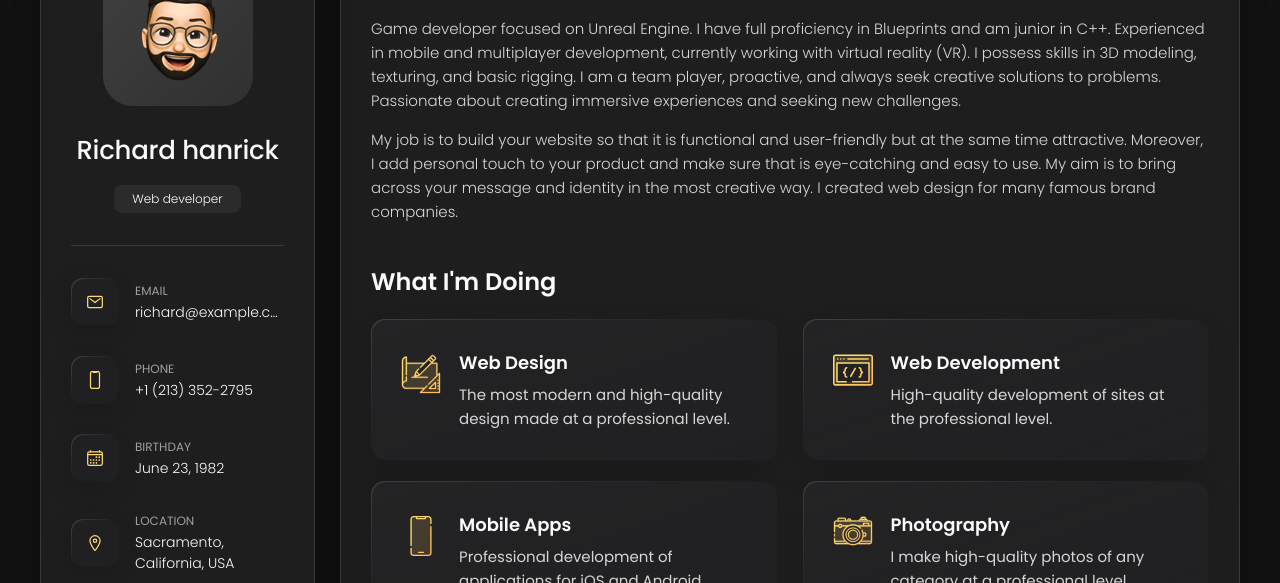
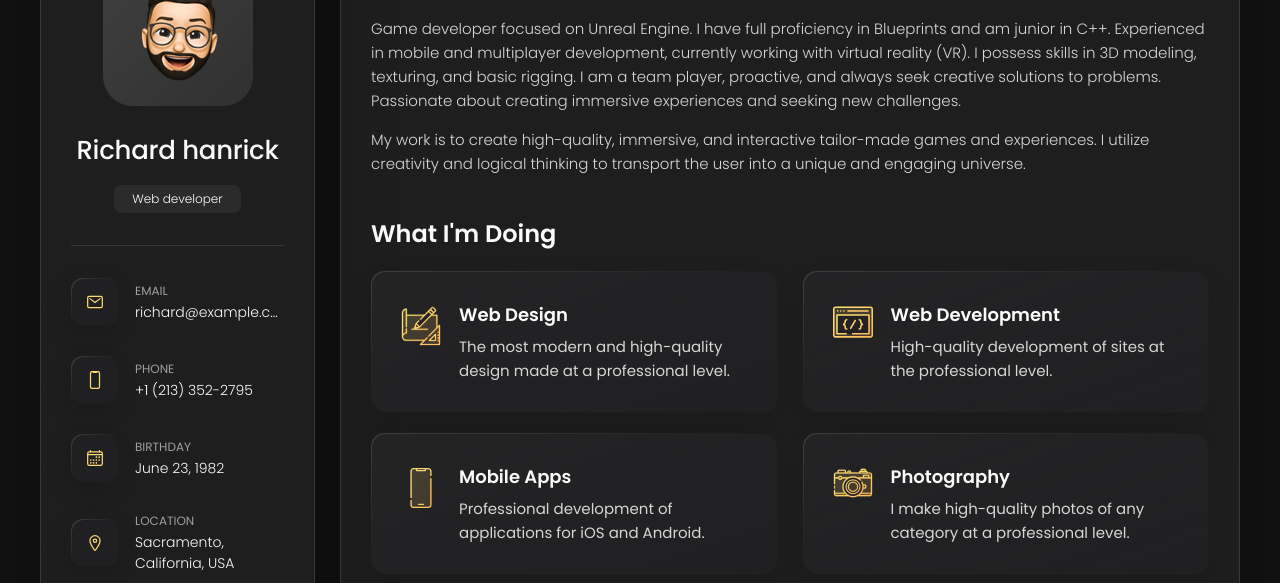
Before and after one commit to dashlucas/meuPortfolio, a plain HTML site: page index.html in a window 1280 px wide. Shown: the part 162-745 px from the top of the page. Drawn offline with nearby package versions, Linux system fonts and the light colour scheme.

Commit message:
Mais about me

```diff
--- a/index.html
+++ b/index.html
@@ -218,11 +218,8 @@
           </p>
 
           <p>
-            My job is to build your website so that it is functional and user-friendly but at the same time attractive.
-            Moreover, I
-            add personal touch to your product and make sure that is eye-catching and easy to use. My aim is to bring
-            across your
-            message and identity in the most creative way. I created web design for many famous brand companies.
+            My work is to create high-quality, immersive, and interactive tailor-made games and experiences.
+            I utilize creativity and logical thinking to transport the user into a unique and engaging universe.
           </p>
         </section>
 
```
